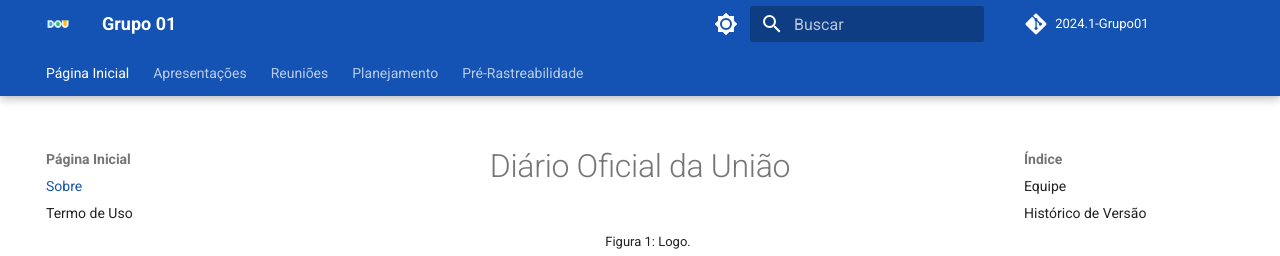
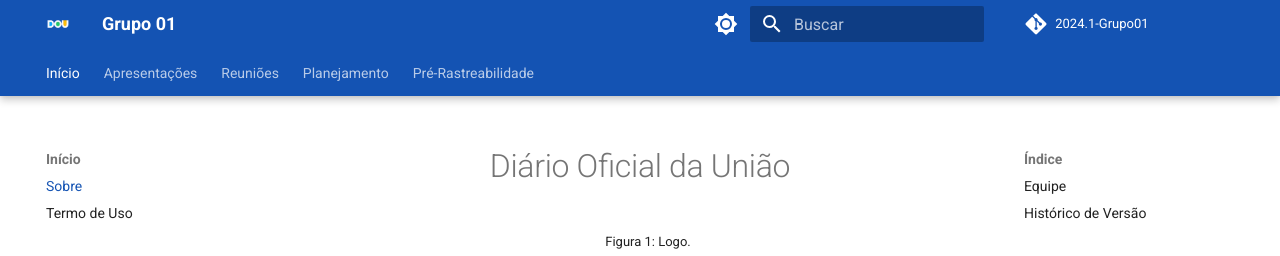
Before and after one commit to Requisitos-de-Software/2024.1-DiarioOficialdaUniao, an MkDocs documentation site: the page built from docs/index.md, in a window 1280 px wide. Shown: the top 256 px of the page. Built offline with MkDocs 1.6.1 and Material for MkDocs 9.7.7, drawn with Linux system fonts in a browser that asks for light colours; comment, search, counter and statistics services are not loaded; the version menu is left out.

Commit message:
Update mkdocs.yml

```diff
--- a/mkdocs.yml
+++ b/mkdocs.yml
@@ -21,7 +21,7 @@
 
 
 nav:
-  - Página Inicial:
+  - Início:
       - Sobre: index.md
       - Termo de Uso: termoDeUso.md
   - Apresentações:
```
